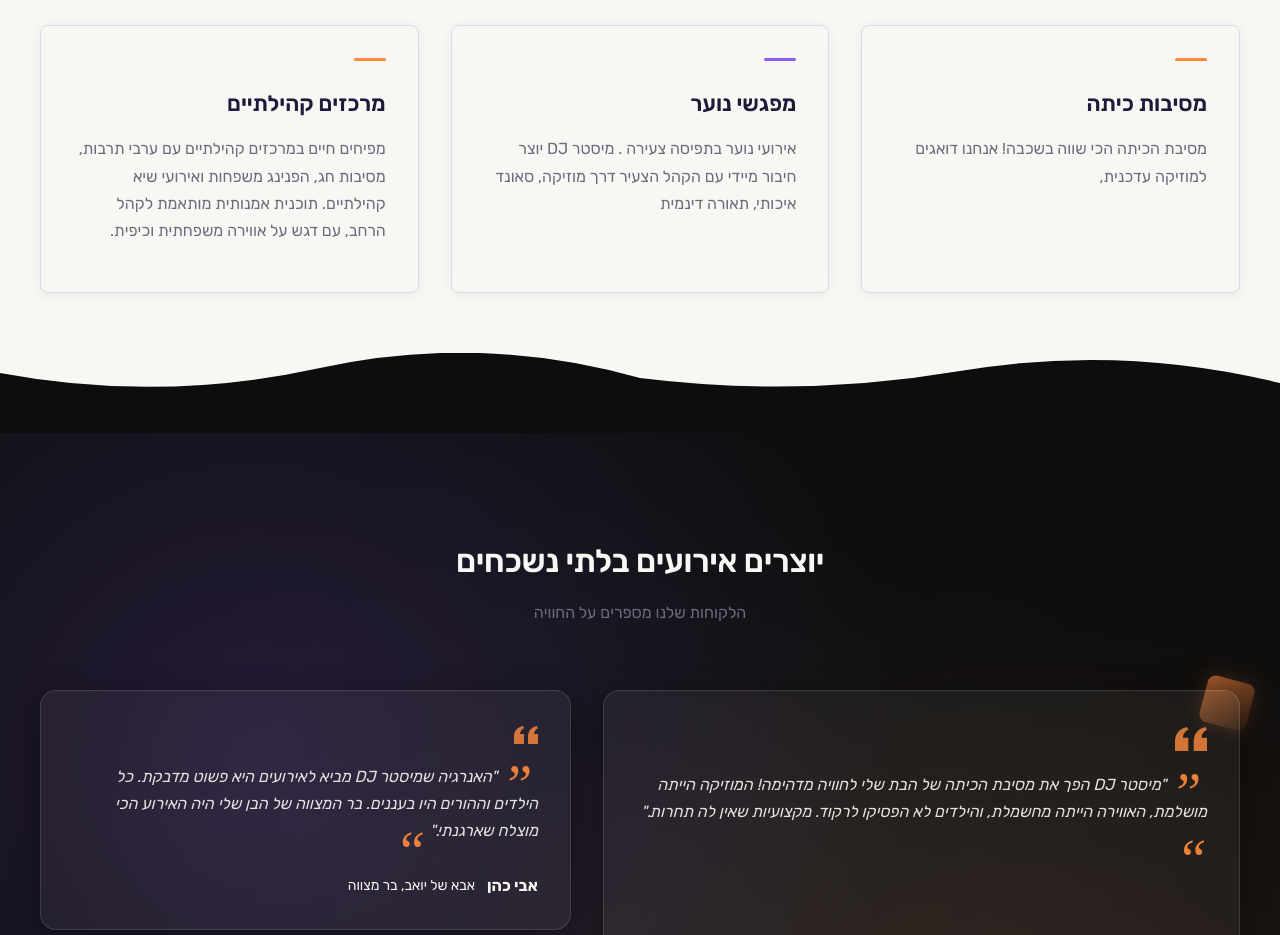
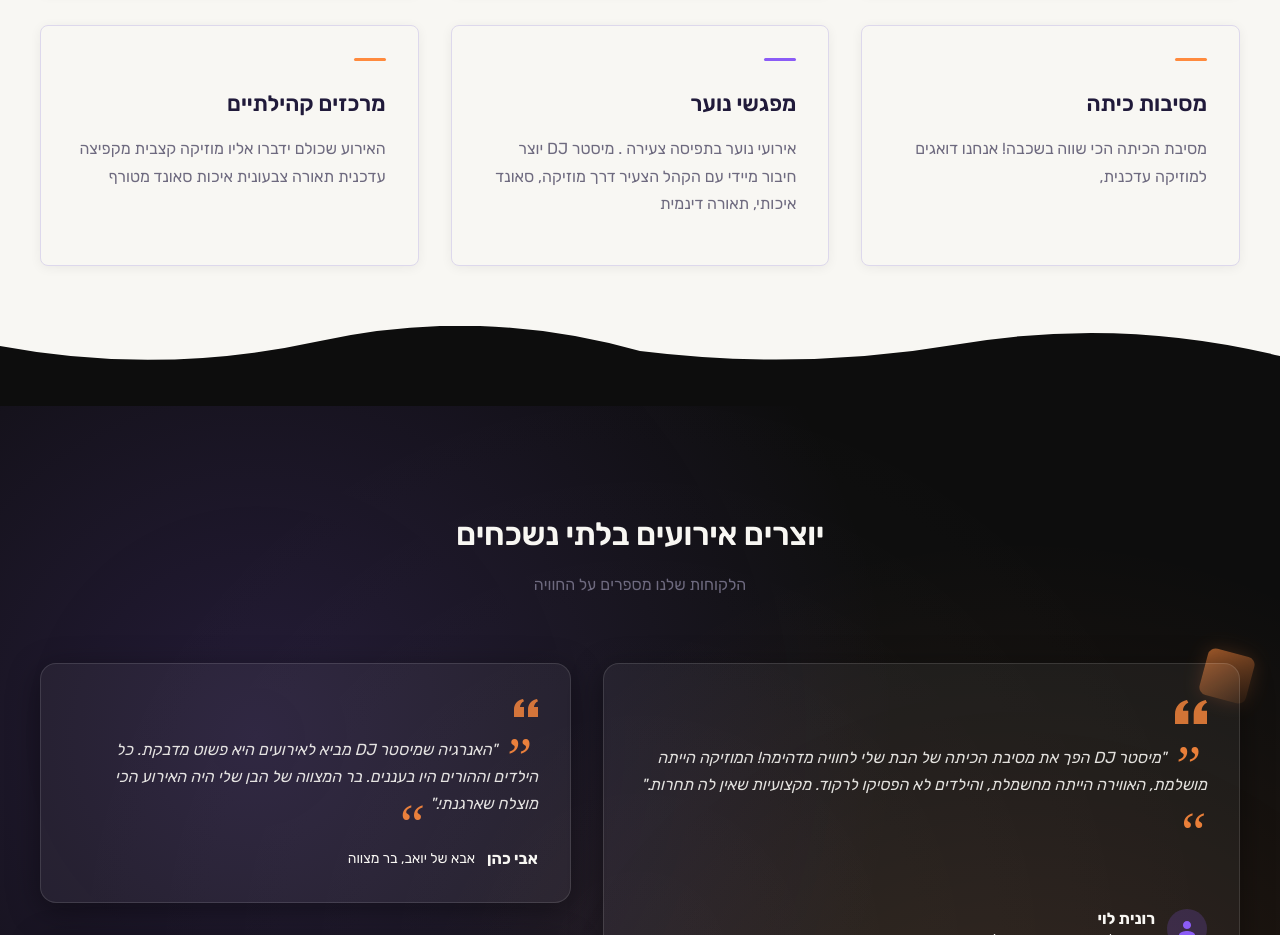
Before and after one commit to slipwoker/zappy-website-9cabf1f1-58e5-4559-9489-c42912ea4f91, a plain HTML site: page index.html in a window 1280 px wide. Shown: the part 1360-2295 px from the top of the page. Drawn offline with Linux system fonts and the light colour scheme.

Commit message:
Incremental sync: 1 page(s) — text_edit

```diff
--- a/index.html
+++ b/index.html
@@ -909,7 +909,7 @@
       <article class="index-services-section__card" data-grid-item-index="5">
         <div class="index-services-section__card-accent"></div>
         <h3 class="index-services-section__card-title">מרכזים קהילתיים</h3>
-        <p class="index-services-section__card-desc">מפיחים חיים במרכזים קהילתיים עם ערבי תרבות, מסיבות חג, הפנינג משפחות ואירועי שיא קהילתיים. תוכנית אמנותית מותאמת לקהל הרחב, עם דגש על אווירה משפחתית וכיפית.</p>
+        <p class="index-services-section__card-desc" style="">האירוע שכולם ידברו אליו מוזיקה קצבית מקפיצה עדכנית תאורה צבעונית איכות סאונד מטורף</p>
       </article>
     </div>
   </div>
```
Also changed, not shown: public/index.html (+1 -1 lines).
